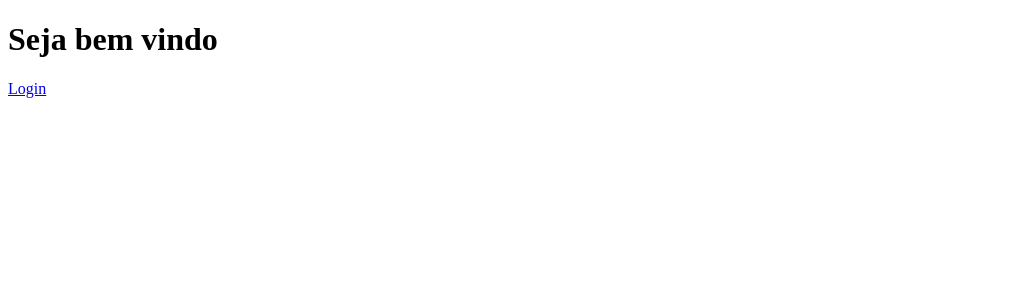
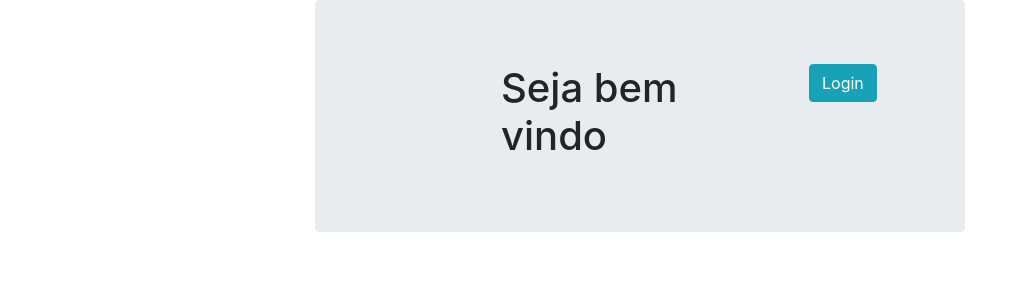
Before and after one commit to gabrielzborges/gestao-clientes-django2.x, a Django app: template home/templates/home.html in a window 1280 px wide. Shown: the top 300 px of the page, without its empty margins (0-1020 px from the left). Run offline with Django 3.2, Linux system fonts and the light colour scheme; the template is opened without the code that fills it, so the values that code supplies are empty; some libraries are stand-ins or nearby versions.

Commit message:
alguns ajustes de layout

```diff
--- a/home/templates/home.html
+++ b/home/templates/home.html
@@ -1,19 +1,21 @@
-<!DOCTYPE html>
-<html lang="en">
-<head>
-    <meta charset="UTF-8">
-    <meta name="viewport" content="width=device-width, initial-scale=1.0">
-    <meta http-equiv="X-UA-Compatible" content="ie=edge">
-    <title>Document</title>
-</head>
-<body>
-    <h1>Seja bem vindo</h1>
+{% extends 'base.html' %}
 
-    {% if user.is_authenticated %}
-        <p>Ola {{user.username}}</p>
-        <a href="{% url 'logout' %}">Logout</a>
-    {% else %}
-        <a href="{% url 'login' %}">Login</a>
-    {% endif %}
-</body>
-</html>
+{% block title %} Seja bem vindo {% endblock %}
+
+{% block main %}
+    <div class="row">
+        <div class="col-md"></div>
+        <div class="col-md-6">
+            <h1>Seja bem vindo</h1>
+        </div>
+        <div class="col-md">
+            {% if user.is_authenticated %}
+                <p>Ola {{user.username}}</p>
+                <a href="{% url 'logout' %}">Logout</a>
+            {% else %}
+                <a href="{% url 'login' %}" class="btn btn-info">Login</a>
+            {% endif %}
+        </div>
+    </div>
+
+{% endblock %}
--- /dev/null
+++ b/statics/stick-footer.css
@@ -0,0 +1,28 @@
+/* Sticky footer styles
+-------------------------------------------------- */
+html {
+    position: relative;
+    min-height: 100%;
+  }
+  body {
+    margin-bottom: 60px; /* Margin bottom by footer height */
+  }
+  .footer {
+    position: absolute;
+    bottom: 0;
+    width: 100%;
+    height: 60px; /* Set the fixed height of the footer here */
+    line-height: 60px; /* Vertically center the text there */
+    background-color: #f5f5f5;
+  }
+
+
+  /* Custom page CSS
+  -------------------------------------------------- */
+  /* Not required for template or sticky footer method. */
+
+  .container {
+    width: auto;
+    max-width: 680px;
+    padding: 0 15px;
+  }
--- /dev/null
+++ b/statics/style.css
@@ -0,0 +1,3 @@
+.trash-item{
+    float: right;
+  }
--- /dev/null
+++ b/templates/base.html
@@ -0,0 +1,25 @@
+{% load static %}
+<!DOCTYPE html>
+<html lang="en">
+<head>
+    <meta charset="UTF-8">
+    <meta name="viewport" content="width=device-width, initial-scale=1.0">
+    <meta http-equiv="X-UA-Compatible" content="ie=edge">
+    <link rel="stylesheet" href="https://stackpath.bootstrapcdn.com/bootstrap/4.3.1/css/bootstrap.min.css">
+    <link rel="stylesheet" href="https://use.fontawesome.com/releases/v5.7.2/css/all.css" integrity="sha384-fnmOCqbTlWIlj8LyTjo7mOUStjsKC4pOpQbqyi7RrhN7udi9RwhKkMHpvLbHG9Sr" crossorigin="anonymous">
+    <link rel="stylesheet" href="{% static 'stick-footer.css' %}">
+    <link rel="stylesheet" href="{% static 'style.css' %}">
+    <title>{% block title %}{% endblock %}</title>
+</head>
+<body>
+    <div class="container">
+        <div class="jumbotron">
+            {% block main %}
+            {% endblock %}
+        </div>
+    </div>
+
+    {% block footer %}
+    {% endblock %}
+</body>
+</html>
```
Also changed, not shown: clientes/templates/person.html (+37 -22 lines), clientes/templates/person_delete_confirm.html (+10 -13 lines), clientes/templates/person_form.html (+14 -16 lines), templates/registration/login.html (+21 -6 lines), clientes/migrations/0003_auto_20190318_0935.py (added).
